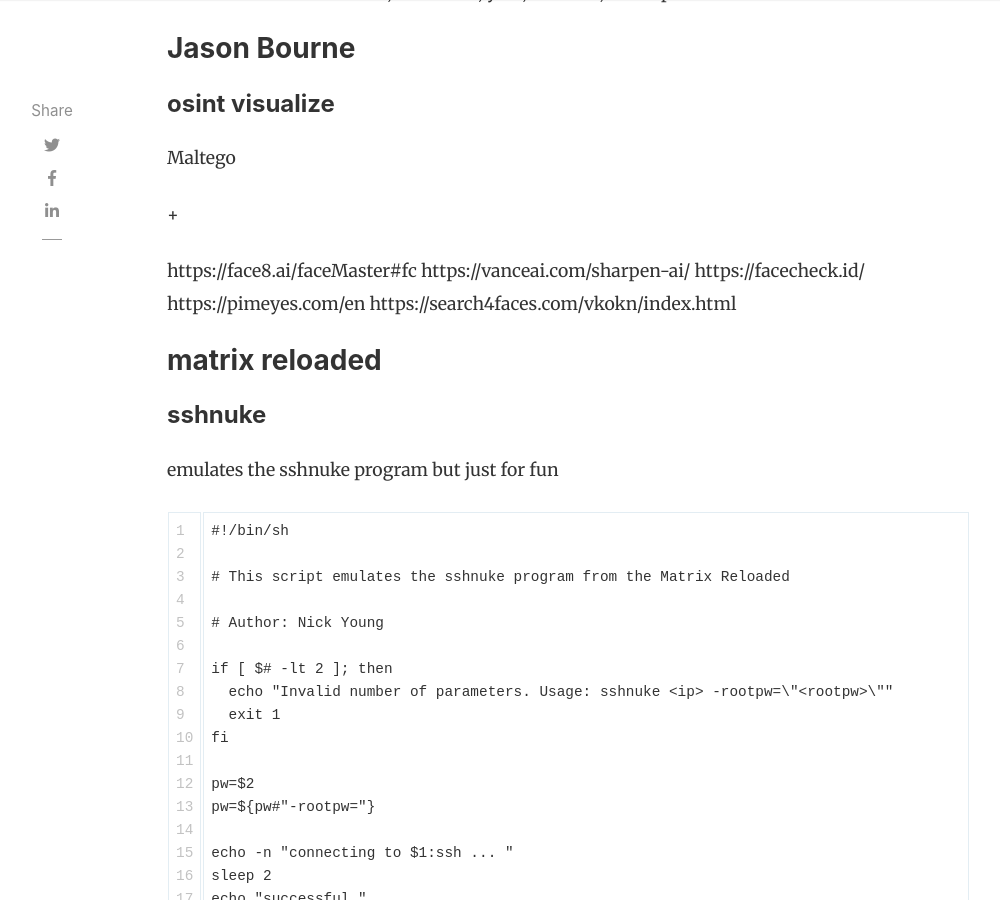
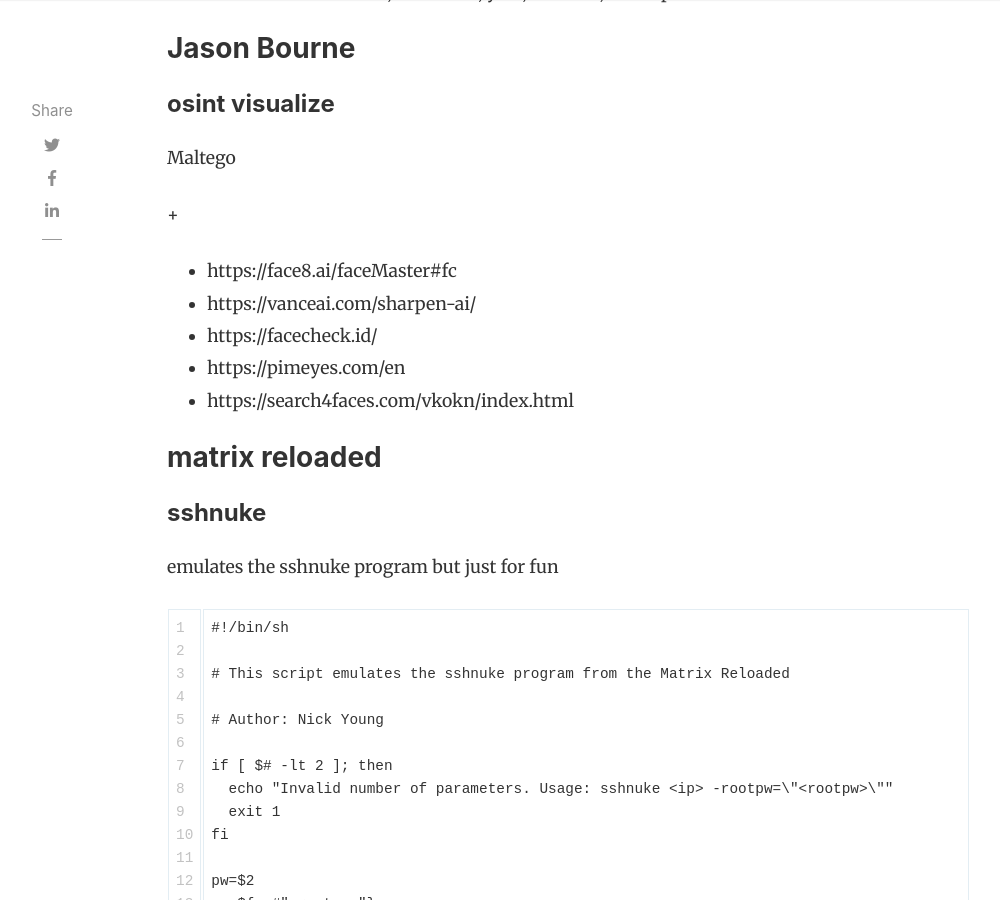
Before and after one commit to redteamrecipe/redteamrecipe.github.io, a Jekyll site: the page built from _posts/2023-03-28-hacking-methods-in-films.md, in a window 1280 px wide and 900 px high, scrolled down 6800 px. Shown: the whole window, without its empty margins (118-1118 px from the left). Built offline with Jekyll 4.4.1, drawn with Linux system fonts in a browser that asks for light colours; nearby versions of some CDN libraries; comment, search, counter and statistics services are not loaded.

```diff
--- a/_posts/2023-03-28-hacking-methods-in-films.md
+++ b/_posts/2023-03-28-hacking-methods-in-films.md
@@ -230,11 +230,11 @@ Maltego
 +
 
 
-https://face8.ai/faceMaster#fc
-https://vanceai.com/sharpen-ai/
-https://facecheck.id/
-https://pimeyes.com/en
-https://search4faces.com/vkokn/index.html
+* https://face8.ai/faceMaster#fc
+* https://vanceai.com/sharpen-ai/
+* https://facecheck.id/
+* https://pimeyes.com/en
+* https://search4faces.com/vkokn/index.html
 
 
 
```
Also changed, not shown: other parts of _posts/2023-03-28-hacking-methods-in-films.md (+1 -1 lines).
